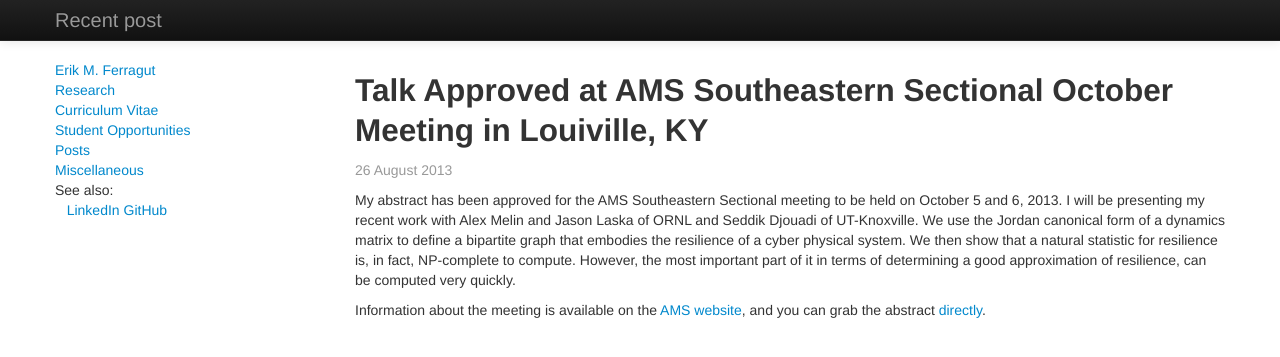
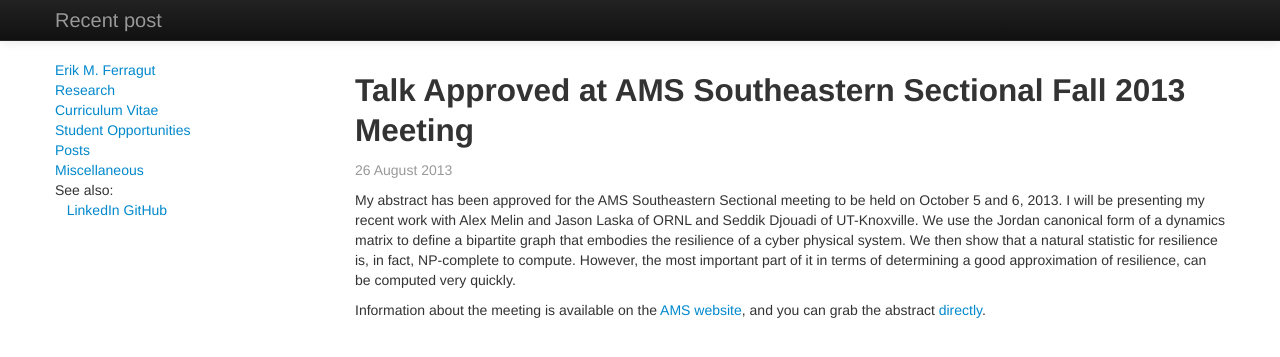
Before and after one commit to ErikFerragut/ErikFerragut.github.io, a Jekyll site: the page built from _posts/2013-08-26-AMS-graphs-in-resilient-control.md, in a window 1280 px wide. Shown: the top 357 px of the page. Built offline with Jekyll 4.4.1, drawn with Linux system fonts in a browser that asks for light colours; Markdown is read by kramdown in place of the engine named in the settings.

Commit message:
Fixed AMS news title.

```diff
--- a/_posts/2013-08-26-AMS-graphs-in-resilient-control.md
+++ b/_posts/2013-08-26-AMS-graphs-in-resilient-control.md
@@ -1,5 +1,5 @@
 ---
-title: Talk Approved at AMS Southeastern Sectional October Meeting in Louiville, KY
+title: Talk Approved at AMS Southeastern Sectional Fall 2013 Meeting
 headline: Recent post
 news: true
 layout: post
```
